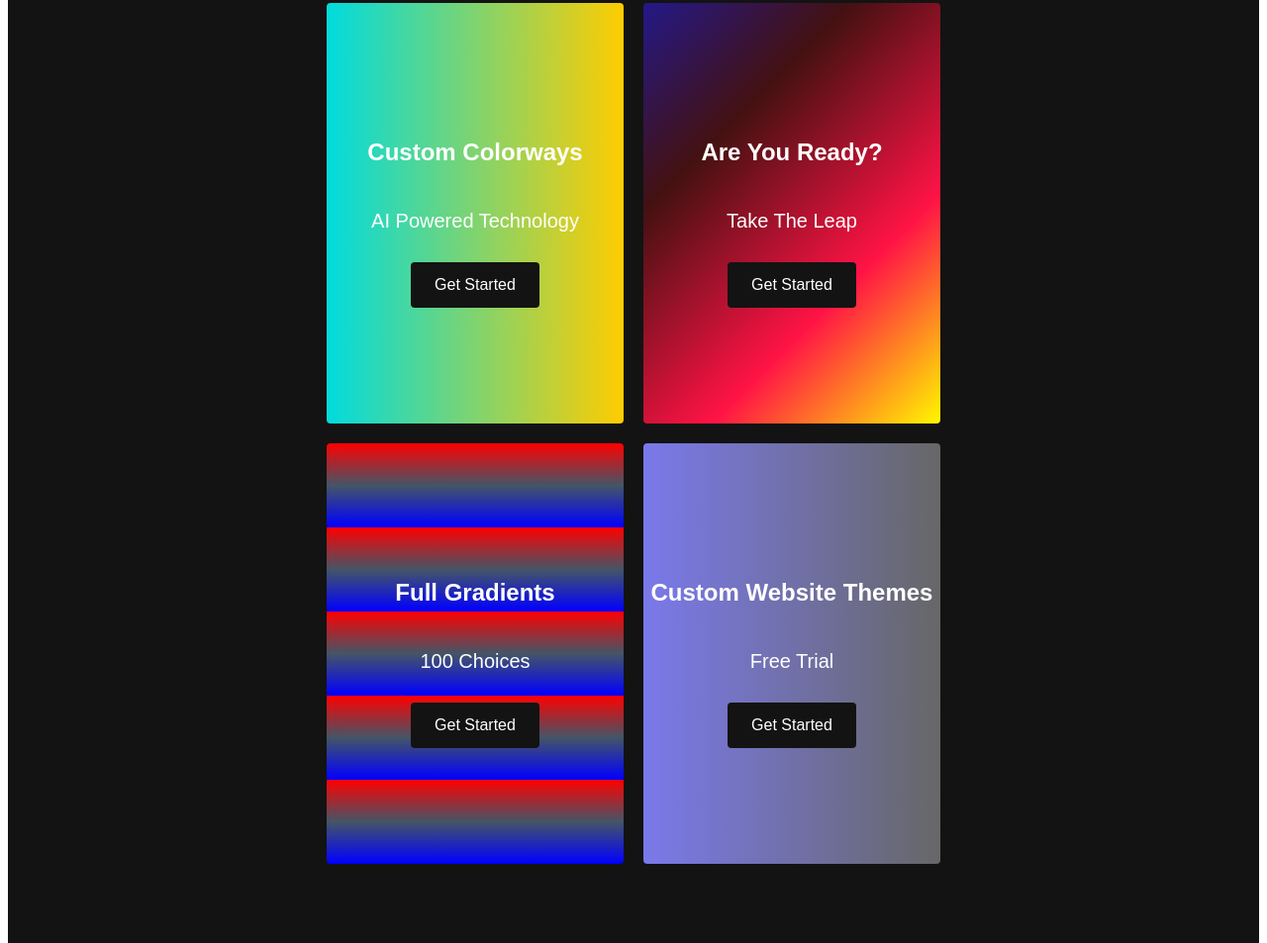
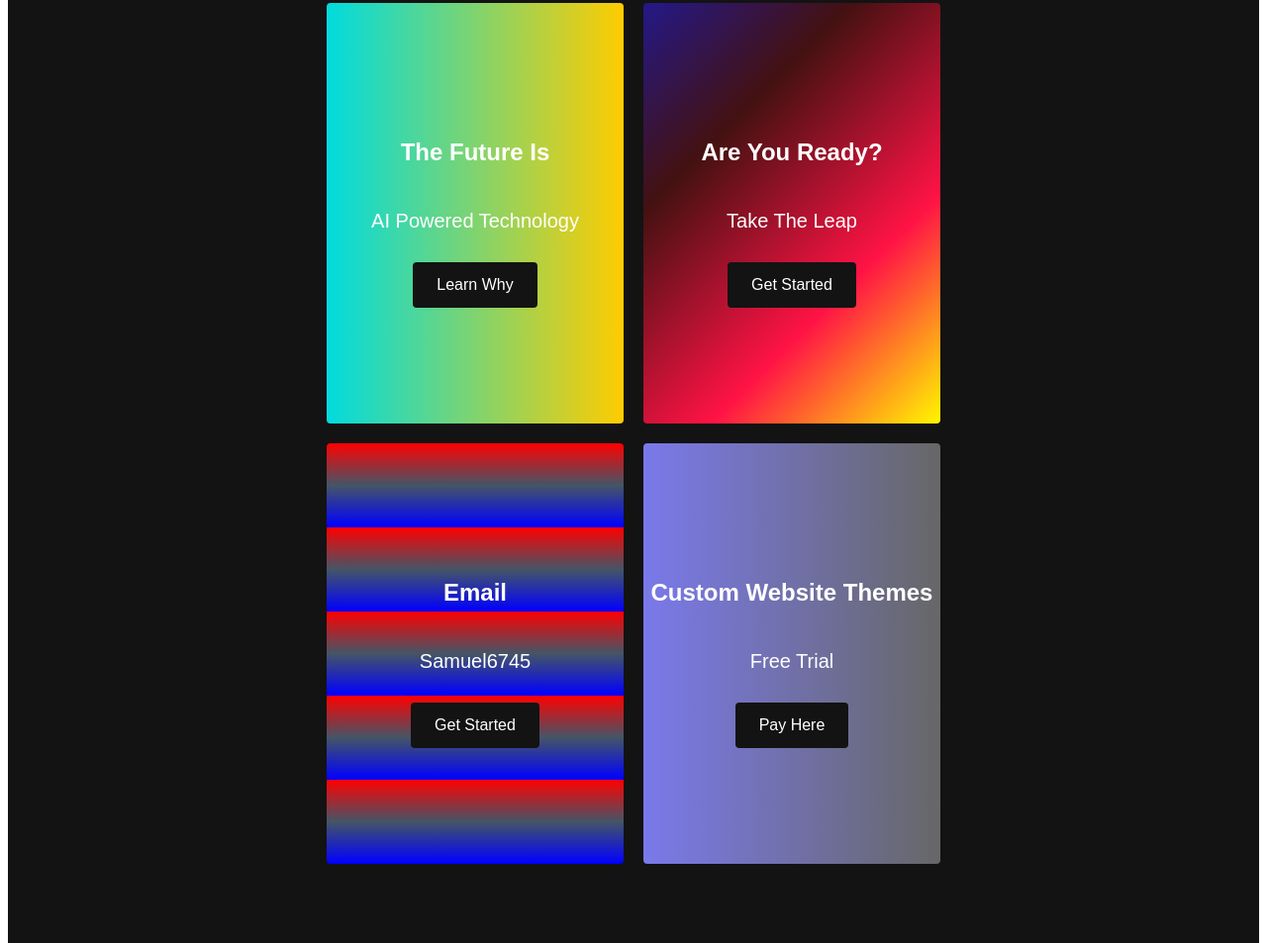
Before and after one commit to Samuelmetaknight/Test-Website, a plain HTML site: page index.html in a window 1280 px wide. Shown: the part 2210-3163 px from the top of the page at 99% size. Drawn offline with Linux system fonts and the light colour scheme.

Commit message:
Update index.html

```diff
--- a/index.html
+++ b/index.html
@@ -47,9 +47,9 @@
      <div class="main__img--card"><span class="fas fa-layer-group">&#169;</span></div>
 </div>
 <div class="main__content">
-     <h1>What do i do?</h1>
-     <h2>i help buisness scale</h2>
-     <p>Schedule a call to learn more about my services</p>
+     <h1>What Do I Do?</h1>
+     <h2>I Help Buisness Scale</h2>
+     <p>Schedule A Call To Learn More About My Services</p>
      <button class="main__btn"><a href="#">Schedule Call</a></button>
 </div>
 </div>
@@ -58,9 +58,9 @@
      <h1>Our Services</h1>
      <div class="services__wrapper">
           <div class="services__card">
-               <h2>Custom Colorways</h2>
+               <h2>The Future Is</h2>
                <p>AI Powered Technology</p>
-               <div class="services__btn"><button>Get Started</button></div>
+               <div class="services__btn"><button>Learn Why</button></div>
           </div>
           <div class="services__card">
                <h2>Are You Ready?</h2>
@@ -68,14 +68,14 @@
                <div class="services__btn"><button>Get Started</button></div>
           </div>
           <div class="services__card">
-               <h2>Full Gradients</h2>
-               <p>100 Choices</p>
+               <h2>Email </h2>
+               <p>Samuel6745</p>
                <div class="services__btn"><button>Get Started</button></div>
           </div>
           <div class="services__card">
                <h2>Custom Website Themes</h2>
                <p>Free Trial</p>
-               <div class="services__btn"><button>Get Started</button></div>
+               <div class="services__btn"><button>Pay Here</button></div>
           </div>
      </div>
 </div>
```
